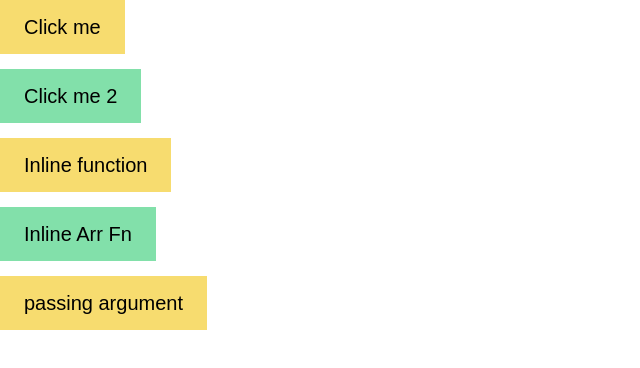
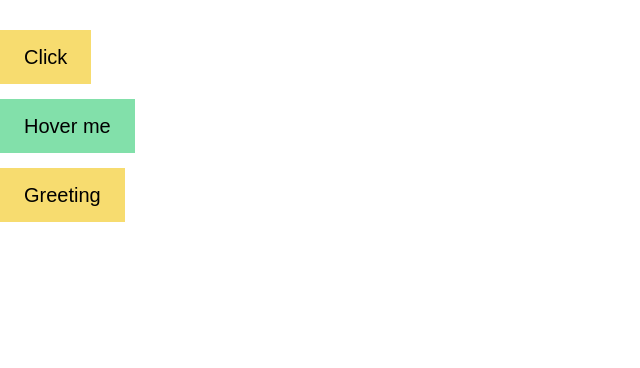
Before and after one commit to erashish41/react-vite-practice, a React (Vite) app in the folder 01_react_vite/: page / in a window 1280 px wide. Shown: the top 368 px of the page, without its empty margins (0-640 px from the left). Built offline with nearby package versions, Linux system fonts and the light colour scheme.

Commit message:
passing Event Handlers as Props

```diff
--- a/01_react_vite/src/App.jsx
+++ b/01_react_vite/src/App.jsx
@@ -1,6 +1,7 @@
 //Dynamic value: here we made variables function inside JS with the help of { } curely braces in JSX
 
 import { EventHandling } from "./components/EventHandling";
+import { EventProps } from "./components/EventProps";
 import NetflixSeries from "./components/NetflixSeries";
 import "./components/NetflixSeries.module.css";
 
@@ -10,7 +11,8 @@ export const App = () => {
       <section className="container">
         {/* <h1 className="card-heading">List of Best Netflix Series</h1> */}
         {/* <NetflixSeries /> */}
-        <EventHandling />
+        {/* <EventHandling /> */}
+        <EventProps />
       </section>
     )
 }
--- /dev/null
+++ b/01_react_vite/src/components/EventProps.jsx
@@ -0,0 +1,40 @@
+ export const EventProps = () => {
+
+    const handleWelcomeUser = (user) => {
+        alert(`Hey! ${user}`)
+    }
+
+    const handleHover = () => {
+        alert(`hey thanks for hovering me`)
+    }
+
+    return (
+        <>
+            <WelcomeUser
+                onClick= {() => handleWelcomeUser("Ashish")}
+                onMouseEnter = {handleHover}
+
+                />
+        </>
+    );
+};
+
+const WelcomeUser = (props) => {
+    const handleGreeting = () => {
+        console.log(`Hey user, welcome back`);
+        props.onClick();          // we have called back the user
+    }
+    return (
+        <>
+            <br/>
+            <br/>
+            <button onClick={props.onClick}>Click</button>
+            <br/>
+            <br/>
+            <button onMouseEnter={props.onMouseEnter}>Hover me</button>
+            <br/>
+            <br/>
+            <button onClick={handleGreeting}>Greeting</button>
+        </>
+    )
+}
```
Also changed, not shown: 01_react_vite/src/source.md (+20 -8 lines).
